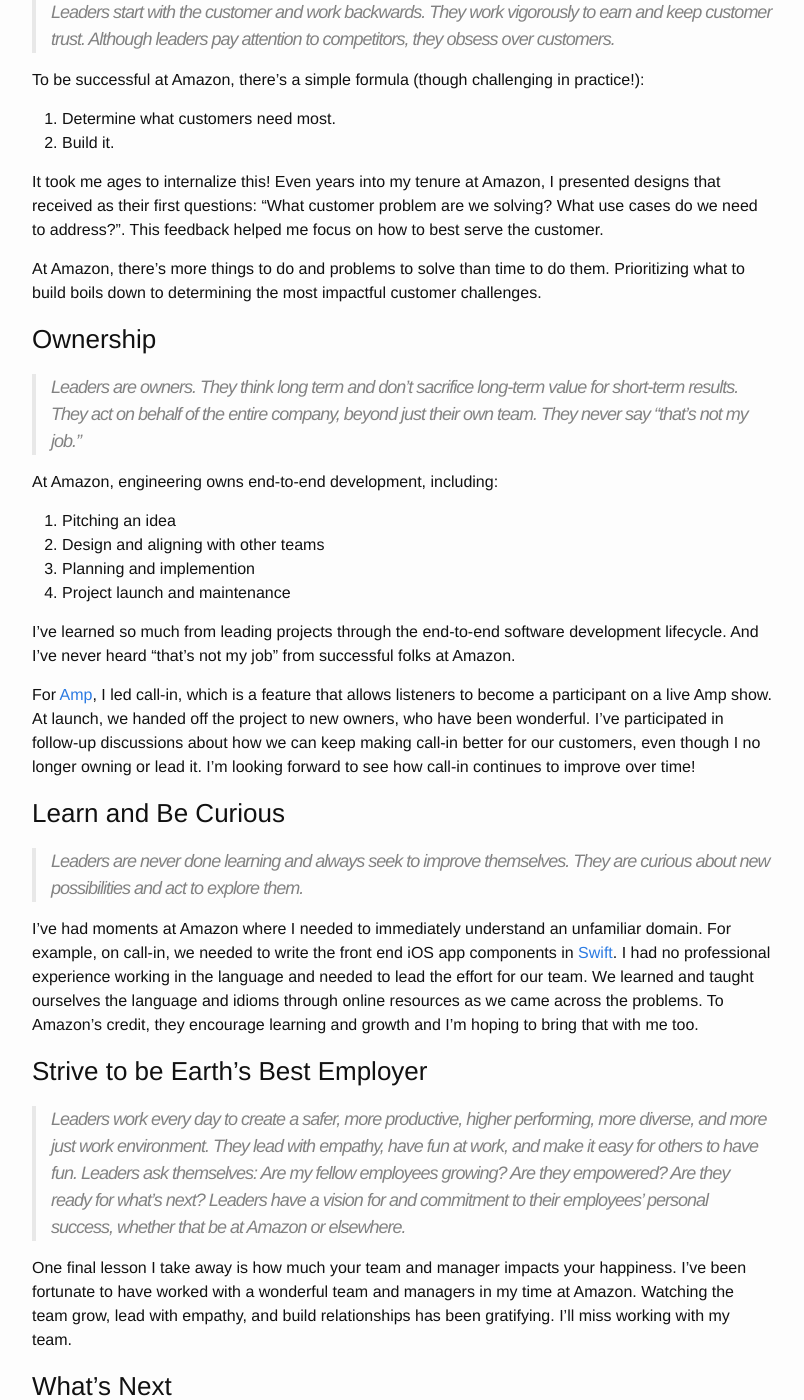
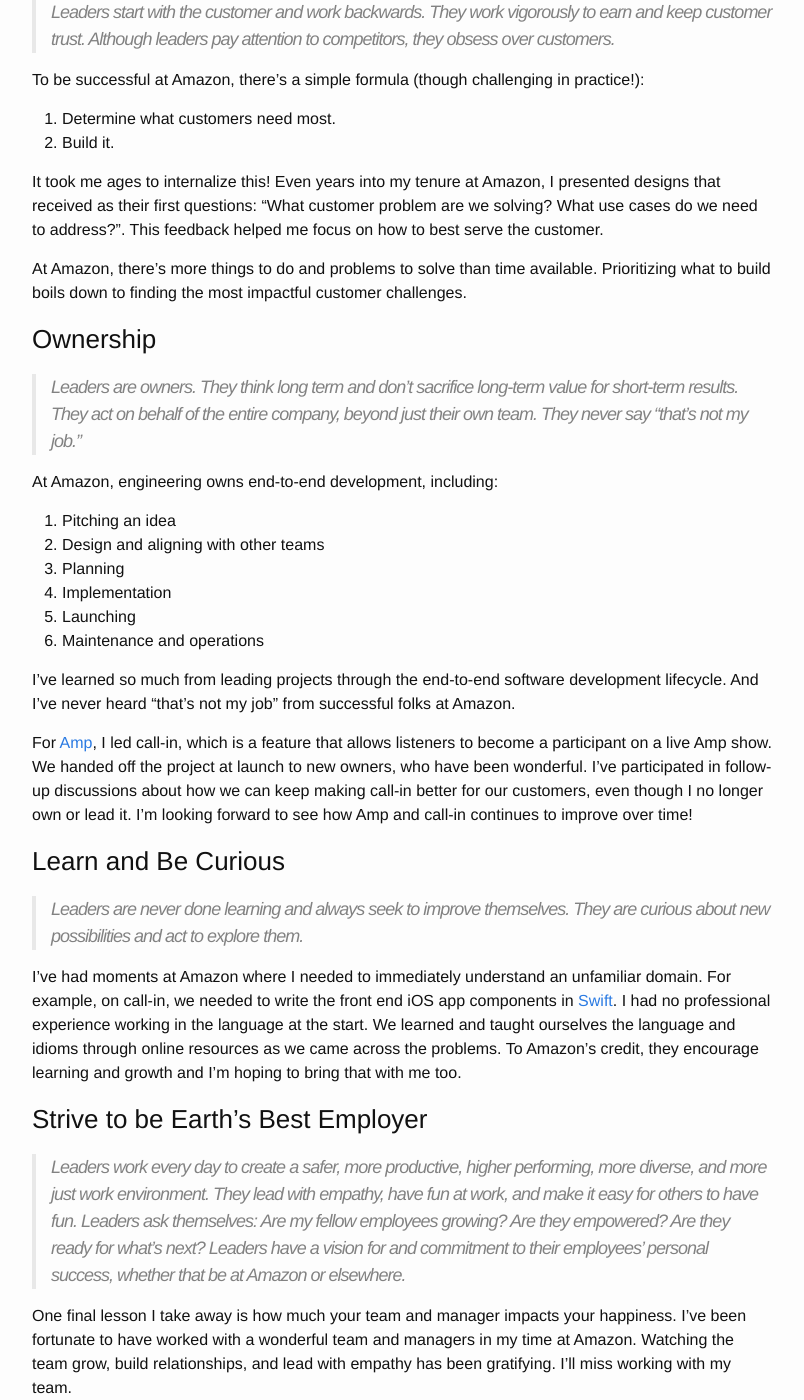
Before and after one commit to kevinlondon/kevinlondon.github.io, a Jekyll site: the page built from _posts/2022-06-03-reflections-amazon-career.md, in a window 1280 px wide and 1400 px high, scrolled down 381 px. Shown: the whole window, without its empty margins (238-1042 px from the left). Built offline with Jekyll 4.4.1, drawn with Linux system fonts in a browser that asks for light colours; comment, search, counter and statistics services are not loaded.

Commit message:
Editorial touches.

```diff
--- a/_posts/2022-06-03-reflections-amazon-career.md
+++ b/_posts/2022-06-03-reflections-amazon-career.md
@@ -29,8 +29,8 @@ their first questions: "What customer problem are we solving? What use cases
 do we need to address?". This feedback helped me focus on how to best serve the
 customer.
 
-At Amazon, there's more things to do and problems to solve than time to do them.
-Prioritizing what to build boils down to determining the most
+At Amazon, there's more things to do and problems to solve than time available.
+Prioritizing what to build boils down to finding the most
 impactful customer challenges.
 
 ### Ownership
@@ -42,8 +42,10 @@ their own team. They never say “that’s not my job."
 At Amazon, engineering owns end-to-end development, including:
 1. Pitching an idea
 2. Design and aligning with other teams
-4. Planning and implemention
-5. Project launch and maintenance
+4. Planning
+5. Implementation
+6. Launching
+7. Maintenance and operations
 
 I've learned so much from leading projects through the end-to-end software
 development lifecycle. And I've never heard "that's not my job"
@@ -51,10 +53,10 @@ from successful folks at Amazon.
 
 For [Amp](https://www.onamp.com/), I led call-in, which is a feature that
 allows listeners to become a participant on a live Amp show.
-At launch, we handed off the project to new owners, who have been wonderful. I've
+We handed off the project at launch to new owners, who have been wonderful. I've
 participated in follow-up discussions about how we can keep making call-in
-better for our customers, even though I no longer owning or lead it. I'm
-looking forward to see how call-in continues to improve over time!
+better for our customers, even though I no longer own or lead it. I'm
+looking forward to see how Amp and call-in continues to improve over time!
 
 ### Learn and Be Curious
 
@@ -64,8 +66,8 @@ are curious about new possibilities and act to explore them.
 I've had moments at Amazon where I needed to
 immediately understand an unfamiliar domain. For example, on call-in, we needed
 to write the front end iOS app components in [Swift](https://developer.apple.com/swift/).
-I had no professional experience working in the language and needed to lead the
-effort for our team. We learned and taught ourselves the language and idioms
+I had no professional experience working in the language at the start. We
+learned and taught ourselves the language and idioms
 through online resources as we came across the problems.
 To Amazon's credit, they encourage learning and growth
 and I'm hoping to bring that with me too.
@@ -81,11 +83,11 @@ whether that be at Amazon or elsewhere.
 
 One final lesson I take away is how much your team and manager impacts your
 happiness. I've been fortunate to have worked with a wonderful team and managers
-in my time at Amazon. Watching the team grow, lead with empathy, and build
-relationships has been gratifying. I'll miss working with my team.
+in my time at Amazon. Watching the team grow, build relationships, and lead with
+empathy has been gratifying. I'll miss working with my team.
 
 ### What's Next
 
-I had a wonderful time at Amazon over the last four years. If you're curious to hear
-more, or have questions, feel free to reach out. I'm happy to chat. I'm
+I had a wonderful time at Amazon over the last four years. If you're curious to
+hear more, or have questions, feel free to reach out. I'm happy to chat. I'm
 looking forward to starting my next adventure and sharing more soon!
```
